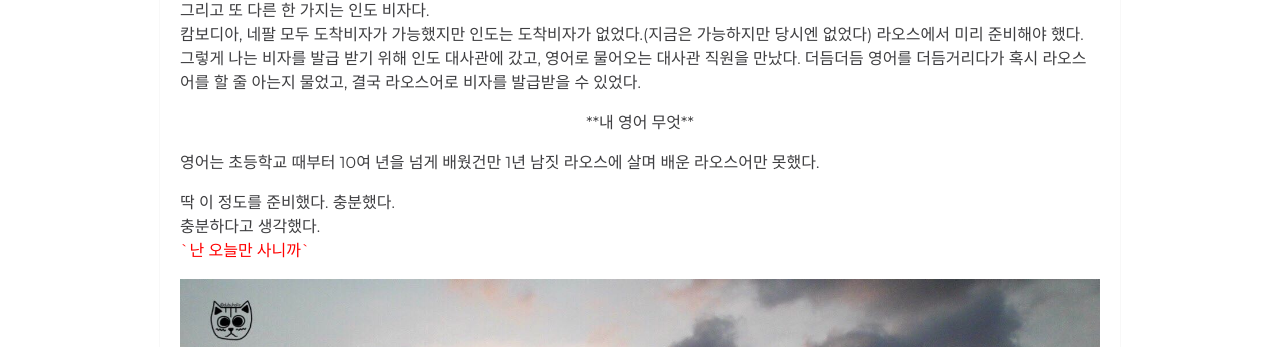
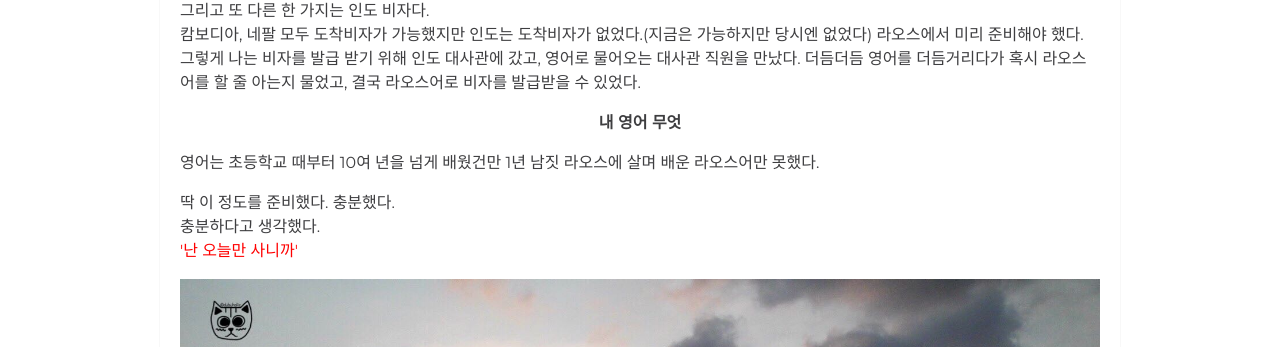
Before and after one commit to HAEZZA/HAEZZA.github.io, a Jekyll site: the page built from _posts/2019-08-12-Prepare.markdown, in a window 1280 px wide. Shown: the part 965-1312 px from the top of the page. Built offline with Jekyll 4.4.1, drawn with Linux system fonts in a browser that asks for light colours; comment, search, counter and statistics services are not loaded.

Commit message:
md 수정

```diff
--- a/_posts/2019-08-12-Prepare.markdown
+++ b/_posts/2019-08-12-Prepare.markdown
@@ -29,13 +29,13 @@ author: dubuholic # Add name author (optional)
 그렇게 나는 비자를 발급 받기 위해 인도 대사관에 갔고, 영어로 물어오는 대사관 직원을 만났다.
 더듬더듬 영어를 더듬거리다가 혹시 라오스어를 할 줄 아는지 물었고, 결국 라오스어로 비자를 발급받을 수 있었다.
 
-<center>**내 영어 무엇**</center>
+**<center>내 영어 무엇</center>**
 
 영어는 초등학교 때부터 10여 년을 넘게 배웠건만 1년 남짓 라오스에 살며 배운 라오스어만 못했다.
 
 딱 이 정도를 준비했다. 충분했다.
 충분하다고 생각했다.
-<span style="color:red">\`난 오늘만 사니까\`</span>
+<span style="color:red">\'난 오늘만 사니까\'</span>
 
 
 ![map]({{site.baseurl}}/assets/img/2013-03-14-cochin.jpg)
```
